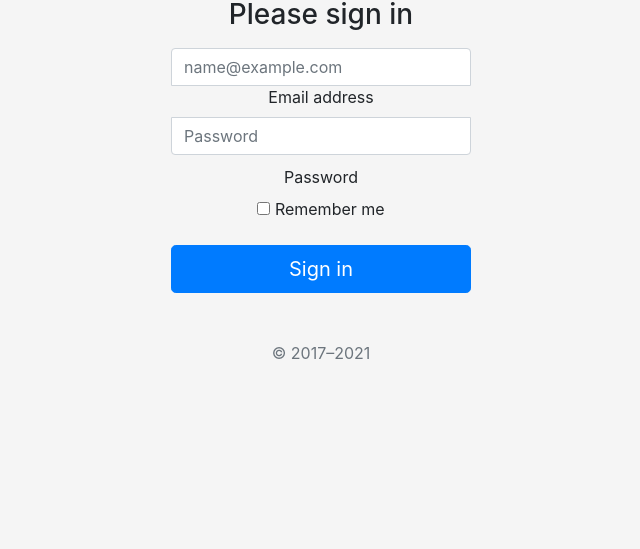
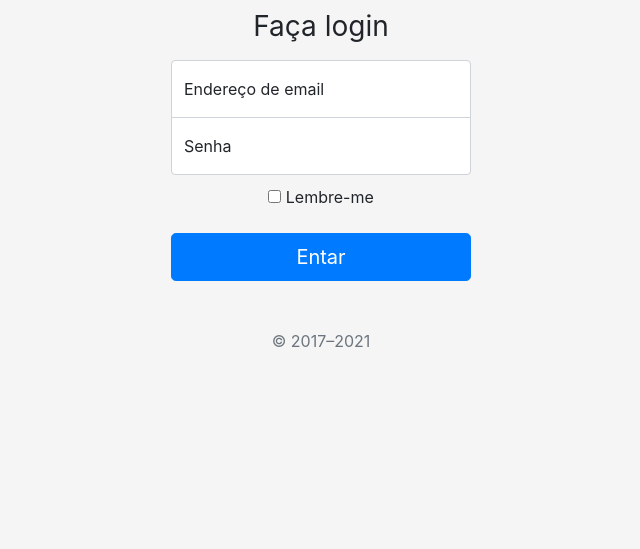
Before and after one commit to emanuel783/projeto-login, a plain HTML site: page index.html in a window 1280 px wide. Shown: the part 251-800 px from the top of the page, without its empty margins (319-959 px from the left). Drawn offline with nearby package versions, Linux system fonts and the light colour scheme.

Commit message:
Arquivo CSS, HTML atualizado

```diff
--- a/index.html
+++ b/index.html
@@ -9,7 +9,7 @@
     <title>Signin Template · Bootstrap v5.0</title>
 
     <link rel="canonical" href="https://getbootstrap.com/docs/5.0/examples/sign-in/">
-
+<link href="https://cdn.jsdelivr.net/npm/bootstrap@5.3.8/dist/css/bootstrap.min.css" rel="stylesheet" integrity="sha384-sRIl4kxILFvY47J16cr9ZwB07vP4J8+LH7qKQnuqkuIAvNWLzeN8tE5YBujZqJLB" crossorigin="anonymous">
 
 
     <!-- Bootstrap core CSS -->
@@ -40,23 +40,23 @@
 <main class="form-signin">
   <form>
     <img class="mb-4" src="../assets/brand/bootstrap-logo.svg" alt="" width="72" height="57">
-    <h1 class="h3 mb-3 fw-normal">Please sign in</h1>
+    <h1 class="h3 mb-3 fw-normal">Faça login</h1>
 
     <div class="form-floating">
       <input type="email" class="form-control" id="floatingInput" placeholder="name@example.com">
-      <label for="floatingInput">Email address</label>
+      <label for="floatingInput">Endereço de email</label>
     </div>
     <div class="form-floating">
       <input type="password" class="form-control" id="floatingPassword" placeholder="Password">
-      <label for="floatingPassword">Password</label>
+      <label for="floatingPassword">Senha</label>
     </div>
 
     <div class="checkbox mb-3">
       <label>
-        <input type="checkbox" value="remember-me"> Remember me
+        <input type="checkbox" value="remember-me"> Lembre-me
       </label>
     </div>
-    <button class="w-100 btn btn-lg btn-primary" type="submit">Sign in</button>
+    <button class="w-100 btn btn-lg btn-primary" type="submit">Entar</button>
     <p class="mt-5 mb-3 text-muted">&copy; 2017–2021</p>
   </form>
 </main>
```
Also changed, not shown: 1 other file.
